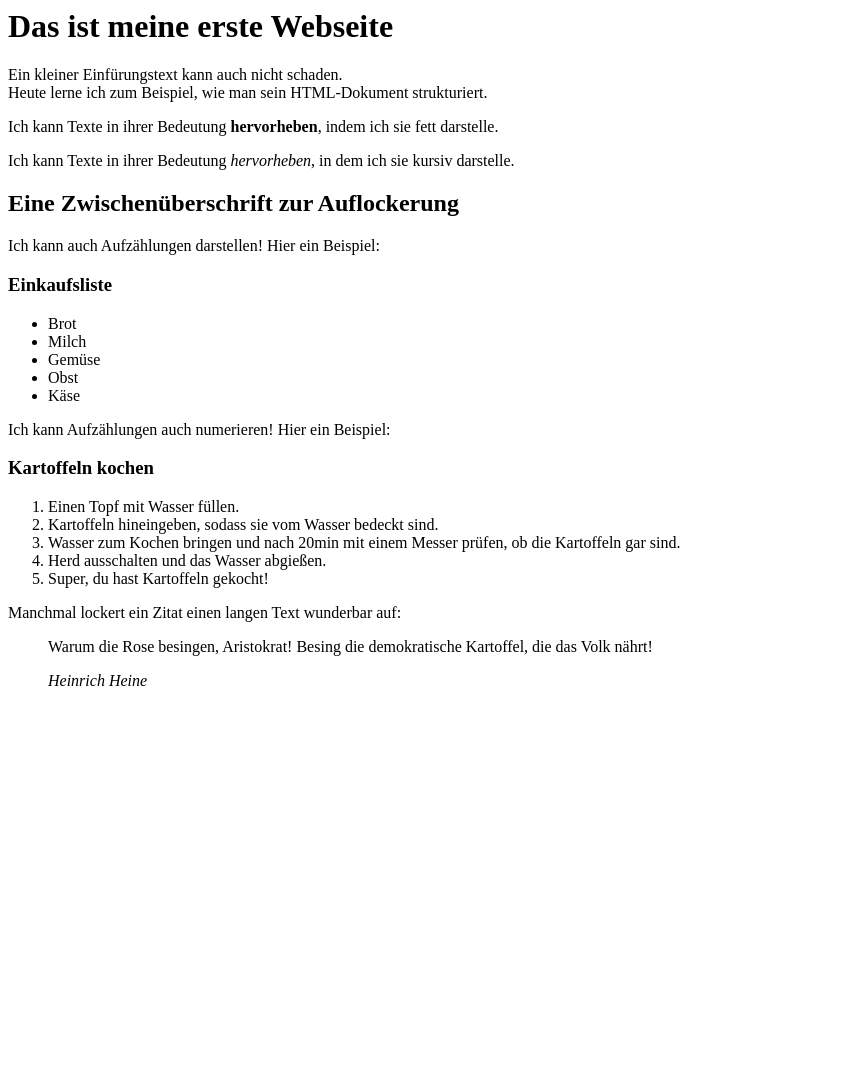
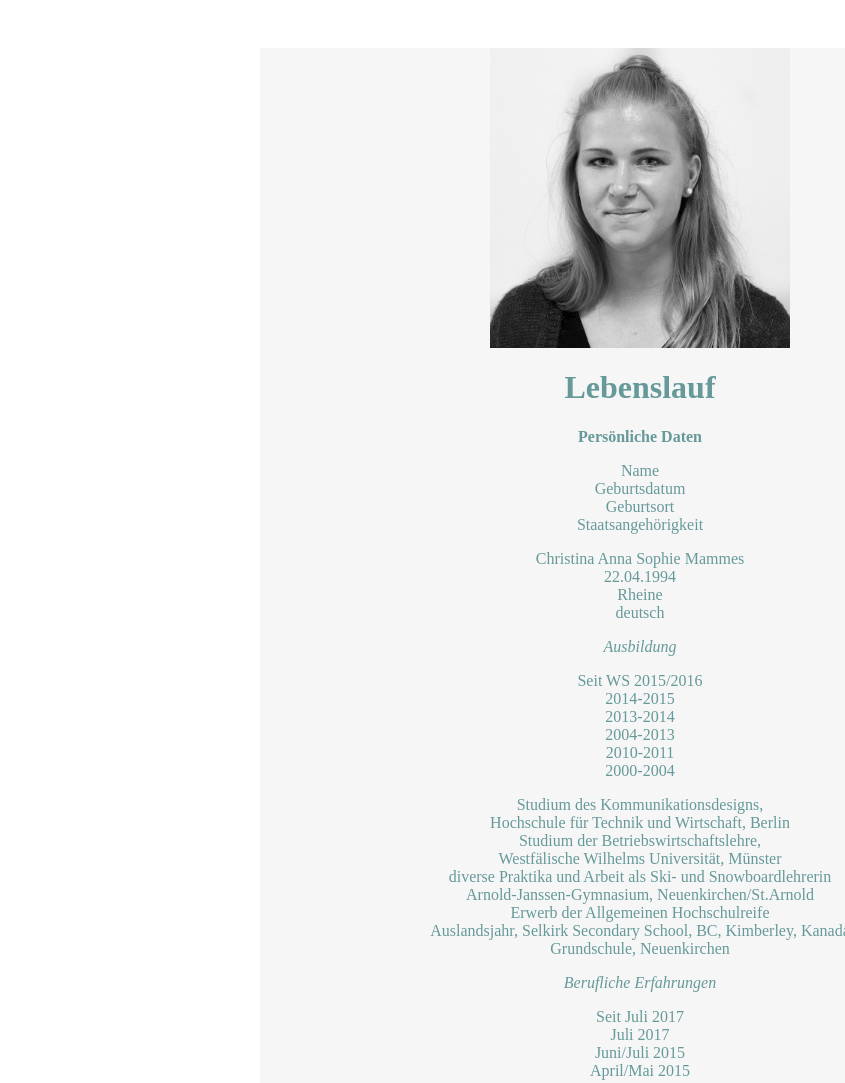
Before and after one commit to christinamammes/CV, a plain HTML site: page index.html in a window 1280 px wide. Shown: the top 1083 px of the page, without its empty margins (0-845 px from the left). Before the commit the page ends 800 px from the top, so only its background shows below. Drawn offline with Linux system fonts and the light colour scheme.

Commit message:
LebenslaufStyle

```diff
--- a/index.html
+++ b/index.html
@@ -1,47 +1,85 @@
 <html>
 <head>
   <meta charset="utf-8">
+  <link rel="stylesheet" type="text/css" href="stylesheet.css"/>
   <title>Mein erstes HTML-Dokument</title>
 </head>
 <body>
+  <div class="wrapper">
+  <div class="Lebenslauf">
+    <img class="image" src="images/CMammes.jpg" alt="Das ist mein Testbild.">
 
-  <h1>Das ist meine erste Webseite</h1>
+    <h1>Lebenslauf</h1>
 
-  <p>Ein kleiner Einfürungstext kann auch nicht schaden.<br>
-  Heute lerne ich zum Beispiel, wie man sein HTML-Dokument strukturiert.</p>
+    <p> <strong>Persönliche Daten</strong> </p>
+  <p>Name<br>
+    Geburtsdatum<br>
+    Geburtsort<br>
+    Staatsangehörigkeit<br>
+  </p>
 
-  <p>Ich kann Texte in ihrer Bedeutung <strong>hervorheben</strong>, indem ich sie fett darstelle.</p>
-  <p>Ich kann Texte in ihrer Bedeutung <em>hervorheben</em>, in dem ich sie kursiv darstelle.</p>
+  <p>Christina Anna Sophie Mammes<br>
+    22.04.1994<br>
+    Rheine<br>
+    deutsch<br>
+  </p>
 
-  <h2>Eine Zwischenüberschrift zur Auflockerung</h2>
+  <p><em>Ausbildung</em> </p>
+  <p>Seit WS 2015/2016<br>
+    2014-2015<br>
+    2013-2014<br>
+    2004-2013<br>
+    2010-2011<br>
+    2000-2004<br>
+  </p>
 
-  <p>Ich kann auch Aufzählungen darstellen! Hier ein Beispiel:</p>
+  <p>Studium des Kommunikationsdesigns,<br>
+    Hochschule für Technik und Wirtschaft, Berlin<br>
+    Studium der Betriebswirtschaftslehre,<br>
+    Westfälische Wilhelms Universität, Münster<br>
+    diverse Praktika und Arbeit als Ski- und Snowboardlehrerin<br>
+    Arnold-Janssen-Gymnasium, Neuenkirchen/St.Arnold<br>
+    Erwerb der Allgemeinen Hochschulreife<br>
+    Auslandsjahr, Selkirk Secondary School, BC, Kimberley, Kanada<br>
+    Grundschule, Neuenkirchen<br>
+  </p>
 
-  <h3>Einkaufsliste</h3>
-  <ul>
-    <li>Brot</li>
-    <li>Milch</li>
-    <li>Gemüse</li>
-    <li>Obst</li>
-    <li>Käse</li>
-  </ul>
+  <p><em>Berufliche Erfahrungen</em></p>
+  <p>Seit Juli 2017<br>
+    Juli 2017<br>
+    Juni/Juli 2015<br>
+    April/Mai 2015<br>
+  </p>
 
-  <p>Ich kann Aufzählungen auch numerieren! Hier ein Beispiel:</p>
+  <p>Werksstudent bei Zaunfilm GmbH, Berlin<br>
+    Praktikum Szenenbild, Tim Bendzko- Keine Maschine<br>
+    Praktikum in der Werbeagentur Dachboden, Münster<br>
+    Praktikum in der Werbeagentur Eilinghoff + Team, Rheine<br>
+  </p>
 
-  <h3>Kartoffeln kochen</h3>
-  <ol>
-    <li>Einen Topf mit Wasser füllen.</li>
-    <li>Kartoffeln hineingeben, sodass sie vom Wasser bedeckt sind.</li>
-    <li>Wasser zum Kochen bringen und nach 20min mit einem Messer prüfen, ob die Kartoffeln gar sind.</li>
-    <li>Herd ausschalten und das Wasser abgießen.</li>
-    <li>Super, du hast Kartoffeln gekocht!</li>
-  </ol>
+  <p><em>Sprachen</em><p/>
+    <p>Deutsch<br>
+      Englisch<br>
+      Französisch<br>
+      Latein<br>
+  </p>
 
-  <p>Manchmal lockert ein Zitat einen langen Text wunderbar auf:</p>
+  <p>Muttersprache<br>
+    verhandlungssicher<br>
+    Grundkenntnisse, ein DELF-Zertifikat<br>
+    gute Grundkenntnisse<br>
+  </p>
 
-  <blockquote>
-    <p>Warum die Rose besingen, Aristokrat! Besing die demokratische Kartoffel, die das Volk nährt!</p>
-    <cite>Heinrich Heine</cite>
-  </blockquote>
+  <p><em>sonstiges Engagement</em></p>
+
+  <p>Mitwirkung an Theateraufführungen/Bühnenbild in der Schule,<br>
+    Komparsenrolle in dem Film "Leben und Sterben'45"<br>
+    und in dem Musikvideo von Alligatoah "Musik ist keine Lösung"<br>
+    Erfolgreiche Teilnahme am Wettbewerb "Jugend gestaltet"<br>
+    des Kreies Steinfurt in den Jahren 2010/11/12,<br>
+    sowie an Kunstausstellungen und einem Buchprojekt<br>
+  </p>
+
+  </div>
 </body>
 </html>
--- a/stylesheet.css
+++ b/stylesheet.css
@@ -0,0 +1,21 @@
+.Lebenslauf {
+  background: #f6f6f6;
+  color: #669999;
+  margin: 20px;
+  text-align: center;
+}
+.image {
+  width: 300px;
+  height: 300px;
+  display: block;
+  margin-left: auto;
+  margin-right: auto;
+}
+
+.wrapper   {
+  width: 800px;
+  margin-left: auto;
+  margin-right: auto;
+  padding: 20px;
+  background: #fff;
+  }
```
Also changed, not shown: images/CMammes.jpg (added).
